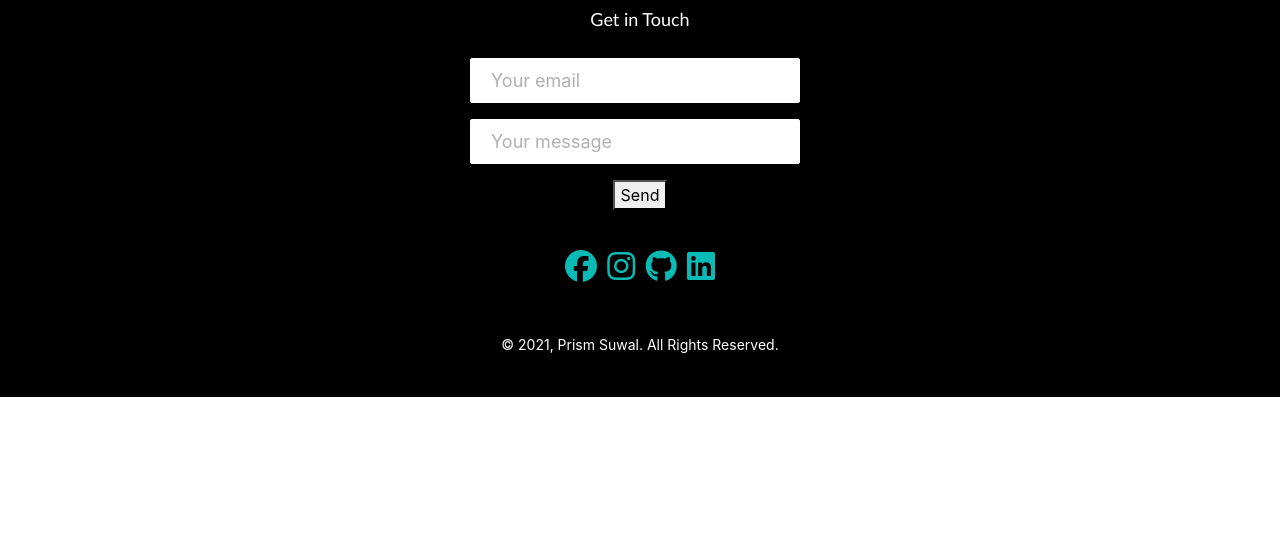
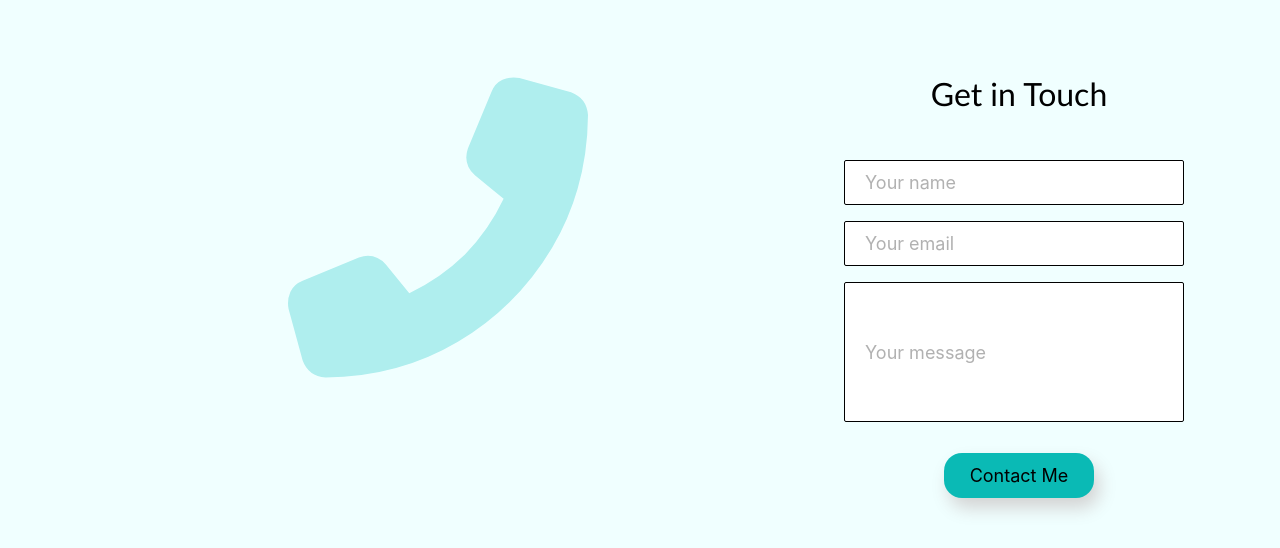
Before and after one commit to PrizmSuwal/portfolio, a React (Create React App) app: page / in a window 1280 px wide. Shown: the part 2860-3408 px from the top of the page. Before the commit the page ends 3257 px from the top, so only its background shows below. Built offline with nearby package versions, Linux system fonts and the light colour scheme.

Commit message:
Contact_Me

```diff
--- a/src/App.js
+++ b/src/App.js
@@ -6,6 +6,7 @@ import Home from './components/Home/Home';
 import About from './components/Aboutme/Aboutme';
 import Projects from './components/Projects/Projects';
 import Technologies from './components/Technologies/Technologies';
+import Contact from './components/Contact/Contact';
 
 function App() {
   return (
@@ -15,6 +16,7 @@ function App() {
       <About />
       <Projects/>
       <Technologies />
+      <Contact />
       <Footer />
     </>
   );
```
